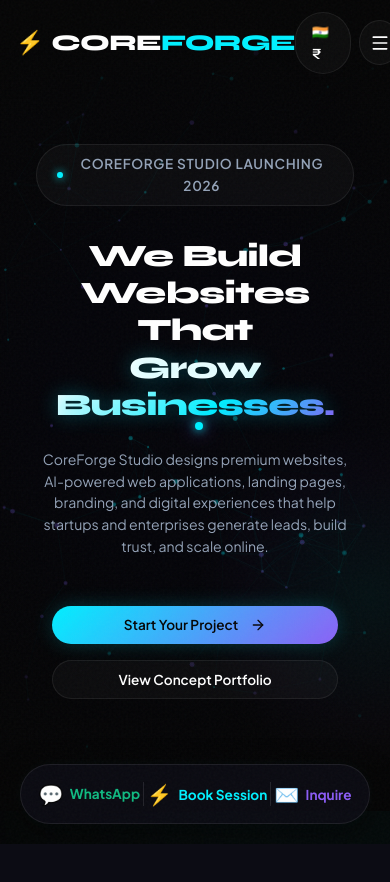
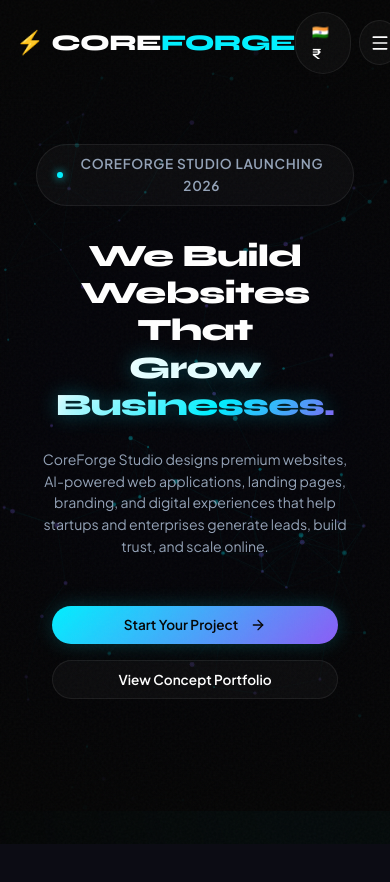
Before and after one commit to uk0976/CoreForge-Studio, a React (Vite) app: page / in a window 390 px wide. Shown: the top 882 px of the page. Built offline with nearby package versions, Linux system fonts and the light colour scheme.

Commit message:
fix: remove mobile action bar, hide custom cursor on mobile, and pin modal close buttons with bottom return buttons

```diff
--- a/src/App.jsx
+++ b/src/App.jsx
@@ -219,38 +219,6 @@
 
       {/* Footer Layout */}
       <Footer setRoute={handleRouteUpdate} />
-
-      {/* Mobile Floating Quick-Actions Bar */}
-      <div className="mobile-only-action-bar">
-        <a
-          href="https://wa.me/1234567890"
-          target="_blank"
-          rel="noreferrer"
-          className="action-bar-btn"
-          style={{ color: '#10b981' }}
-        >
-          <span style={{ fontSize: '1.25rem' }}>💬</span>
-          <span>WhatsApp</span>
-        </a>
-        <div style={{ width: '1px', background: 'rgba(255,255,255,0.1)', height: '24px' }} />
-        <button
-          onClick={() => handleRouteUpdate('book-consultation')}
-          className="action-bar-btn"
-          style={{ color: '#00f0ff' }}
-        >
-          <span style={{ fontSize: '1.25rem' }}>⚡</span>
-          <span>Book Session</span>
-        </button>
-        <div style={{ width: '1px', background: 'rgba(255,255,255,0.1)', height: '24px' }} />
-        <button
-          onClick={() => handleRouteUpdate('contact')}
-          className="action-bar-btn"
-          style={{ color: '#8b5cf6' }}
-        >
-          <span style={{ fontSize: '1.25rem' }}>✉️</span>
-          <span>Inquire</span>
-        </button>
-      </div>
     </>
   );
 }
--- a/src/components/Cursor.jsx
+++ b/src/components/Cursor.jsx
@@ -126,6 +126,11 @@
           border: 1px solid #00f0ff !important;
           box-shadow: 0 0 15px rgba(0, 240, 255, 0.5) !important;
         }
+        @media (max-width: 768px) {
+          .cursor-glow, .cursor-dot {
+            display: none !important;
+          }
+        }
       `}</style>
     </>
   );
--- a/src/components/Modal.jsx
+++ b/src/components/Modal.jsx
@@ -51,7 +51,9 @@
           border: '1px solid var(--glass-border)',
           borderRadius: '24px',
           position: 'relative',
-          overflowY: 'auto',
+          overflowY: 'hidden',
+          display: 'flex',
+          flexDirection: 'column',
           animation: 'slide-up-modal 0.5s cubic-bezier(0.25, 1, 0.5, 1)',
           boxShadow: '0 25px 60px rgba(0, 0, 0, 0.8)'
         }}
@@ -81,8 +83,16 @@
           <X size={18} />
         </button>
 
-        {/* Modal Inner Body */}
-        <div style={{ padding: '3.5rem' }}>
+        {/* Modal Inner Body (Scrollable Container) */}
+        <div
+          className="modal-inner-scroll"
+          style={{
+            padding: '3.5rem',
+            overflowY: 'auto',
+            maxHeight: 'calc(90vh - 10px)',
+            width: '100%'
+          }}
+        >
           {children}
         </div>
       </div>
@@ -90,20 +100,17 @@
       <style>{`
         @keyframes slide-up-modal {
           from {
+            transform: translateY(50px);
             opacity: 0;
-            transform: translateY(40px) scale(0.98);
           }
           to {
+            transform: translateY(0);
             opacity: 1;
-            transform: translateY(0) scale(1);
           }
         }
         @media (max-width: 768px) {
           .modal-backdrop {
             padding: 1rem !important;
-          }
-          .modal-content {
-            max-height: 95vh !important;
           }
           .modal-content > div {
             padding: 2rem 1.5rem !important;
--- a/src/pages/Portfolio.jsx
+++ b/src/pages/Portfolio.jsx
@@ -192,6 +192,22 @@
                 </ul>
               </div>
 
+              {/* Close/Back button at the bottom of the content */}
+              <button
+                onClick={() => setSelectedConcept(null)}
+                className="btn btn-secondary interactive-hover"
+                style={{
+                  marginTop: '1.5rem',
+                  alignSelf: 'flex-start',
+                  display: 'inline-flex',
+                  alignItems: 'center',
+                  gap: '0.5rem',
+                  width: 'auto'
+                }}
+              >
+                <span>← Close details & Go back</span>
+              </button>
+
             </div>
           </div>
         )}
```
